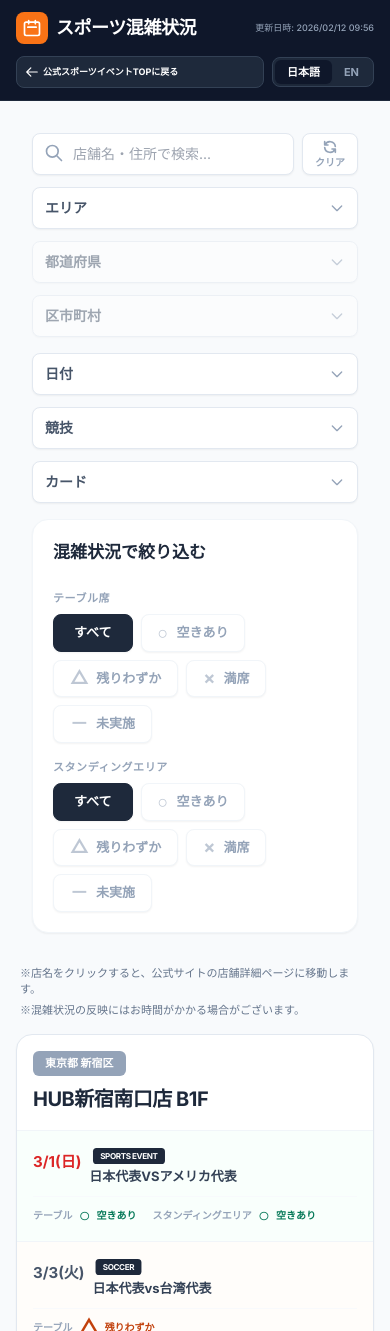
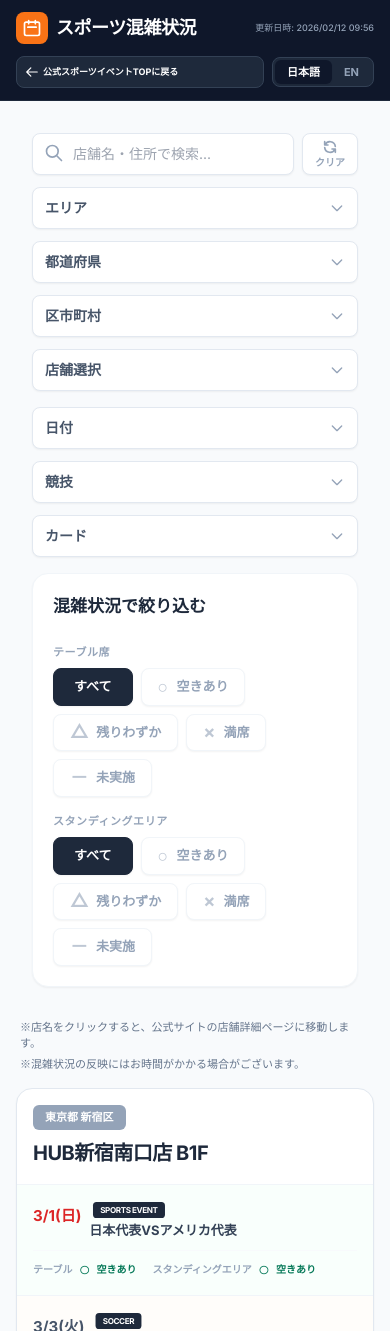
Before and after one commit to 9477781/sports-reservation-app, a React (Vite) app: page / in a window 390 px wide. Shown: the top 1331 px of the page. Built offline with nearby package versions, Linux system fonts and the light colour scheme.

Commit message:
UIの修正とフィルタ機能の強化

```diff
--- a/App.tsx
+++ b/App.tsx
@@ -25,6 +25,16 @@ const App: React.FC = () => {
   const [selectedMatch, setSelectedMatch] = useState<string[]>([]);
   const [selectedTableStatus, setSelectedTableStatus] = useState<ReservationStatus | "ALL">("ALL");
   const [selectedStandingStatus, setSelectedStandingStatus] = useState<ReservationStatus | "ALL">("ALL");
+
+  // 補助関数: 特定のイベントがフィルターに合致するか判定
+  const isMatchFiltered = (m: any) => {
+    const dateMatch = selectedDate.length === 0 || selectedDate.includes(m.date);
+    const sportMatch = selectedSport.length === 0 || selectedSport.includes(m.sport);
+    const matchTitleMatch = selectedMatch.length === 0 || selectedMatch.includes(language === "ja" ? m.match : m.match_en);
+    const tableStatusMatch = selectedTableStatus === "ALL" || parseStatus(m.status.table) === selectedTableStatus;
+    const standingStatusMatch = selectedStandingStatus === "ALL" || parseStatus(m.status.standing) === selectedStandingStatus;
+    return dateMatch && sportMatch && matchTitleMatch && tableStatusMatch && standingStatusMatch;
+  };
 
   const fetchData = async () => {
     try {
@@ -61,45 +71,29 @@ const App: React.FC = () => {
   const availableRegions = useMemo(() => {
     const regions = new Set<string>();
     data.forEach(item => regions.add(item.region));
-    return ["ALL", ...Array.from(regions).sort()];
+    return ["ALL", ...Array.from(regions)];
   }, [data]);
 
   const availablePrefectures = useMemo(() => {
     const prefs = new Set<string>();
-    data.forEach(item => {
-      if (selectedRegion.length === 0 || selectedRegion.includes(item.region)) {
-        prefs.add(item.prefecture);
-      }
-    });
-    return Array.from(prefs).sort();
-  }, [data, selectedRegion]);
+    data.forEach(item => prefs.add(item.prefecture));
+    return Array.from(prefs);
+  }, [data]);
 
   const availableCities = useMemo(() => {
     const cities = new Set<string>();
-    data.forEach(item => {
-      const regionMatch = selectedRegion.length === 0 || selectedRegion.includes(item.region);
-      const prefMatch = selectedPrefecture.length === 0 || selectedPrefecture.includes(item.prefecture);
-      if (regionMatch && prefMatch) {
-         cities.add(item.city);
-      }
-    });
-    return Array.from(cities).sort();
-  }, [data, selectedRegion, selectedPrefecture]);
+    data.forEach(item => cities.add(item.city));
+    return Array.from(cities);
+  }, [data]);
 
   const uniqueStoreNames = useMemo(() => {
     const names = new Set<string>();
     data.forEach((item) => {
-      const regionMatch = selectedRegion.length === 0 || selectedRegion.includes(item.region);
-      const prefMatch = selectedPrefecture.length === 0 || selectedPrefecture.includes(item.prefecture);
-      const cityMatch = selectedCity.length === 0 || selectedCity.includes(item.city);
-
-      if (regionMatch && prefMatch && cityMatch) {
       const name = language === "ja" ? item.name : item.name_en;
       if (name) names.add(name);
-      }
     });
-    return Array.from(names).sort();
-  }, [data, language, selectedRegion, selectedPrefecture, selectedCity]);
+    return Array.from(names);
+  }, [data, language]);
 
   const availableDates = useMemo(() => {
     const dates = new Set<string>();
@@ -123,7 +117,13 @@ const App: React.FC = () => {
   }, [data, language]);
 
   const filteredData = useMemo(() => {
-    return data.filter((item) => {
+    return data
+      .map((item) => ({
+        ...item,
+        // 店舗内のイベントもフィルタリングする
+        matches: item.matches.filter(isMatchFiltered)
+      }))
+      .filter((item) => {
         const storeNameJa = item.name.toLowerCase();
         const storeNameEn = item.name_en ? item.name_en.toLowerCase() : "";
         const address = item.address ? item.address.toLowerCase() : "";
@@ -135,17 +135,10 @@ const App: React.FC = () => {
         const matchesCity = selectedCity.length === 0 || selectedCity.includes(item.city);
         const matchesStoreSelect = selectedStoreName.length === 0 || selectedStoreName.includes(language === "ja" ? item.name : item.name_en);
 
-      const matchesDynamic = item.matches.some(m => {
-        const dateMatch = selectedDate.length === 0 || selectedDate.includes(m.date);
-        const sportMatch = selectedSport.length === 0 || selectedSport.includes(m.sport);
-        const matchTitleMatch = selectedMatch.length === 0 || selectedMatch.includes(language === "ja" ? m.match : m.match_en);
-        const tableStatusMatch = selectedTableStatus === "ALL" || parseStatus(m.status.table) === selectedTableStatus;
-        const standingStatusMatch = selectedStandingStatus === "ALL" || parseStatus(m.status.standing) === selectedStandingStatus;
+        // フィルタリングされた結果、1つでもイベントが残っているか、またはイベントフィルターが全く設定されていない場合
+        const hasVisibleMatches = item.matches.length > 0;
 
-        return dateMatch && sportMatch && matchTitleMatch && tableStatusMatch && standingStatusMatch;
-      });
-
-      return matchesSearch && matchesRegion && matchesPrefecture && matchesCity && matchesStoreSelect && matchesDynamic;
+        return matchesSearch && matchesRegion && matchesPrefecture && matchesCity && matchesStoreSelect && hasVisibleMatches;
       });
   }, [data, searchQuery, selectedRegion, selectedPrefecture, selectedCity, selectedStoreName, selectedDate, selectedSport, selectedMatch, selectedTableStatus, selectedStandingStatus, language]);
 
@@ -176,16 +169,9 @@ const App: React.FC = () => {
           searchQuery={searchQuery}
           onSearchChange={setSearchQuery}
           selectedRegion={selectedRegion}
-          onRegionChange={(val) => {
-            setSelectedRegion(val);
-            setSelectedPrefecture([]);
-            setSelectedCity([]);
-          }}
+          onRegionChange={setSelectedRegion}
           selectedPrefecture={selectedPrefecture}
-          onPrefectureChange={(val) => {
-            setSelectedPrefecture(val);
-            setSelectedCity([]);
-          }}
+          onPrefectureChange={setSelectedPrefecture}
           selectedCity={selectedCity}
           onCityChange={setSelectedCity}
           regions={availableRegions}
--- a/components/FilterControls.tsx
+++ b/components/FilterControls.tsx
@@ -90,9 +90,9 @@ const MultiSelect: React.FC<{
                 type="checkbox"
                 checked={selectedValues.includes(opt)}
                 onChange={() => toggleOption(opt)}
-                className="w-4 h-4 rounded border-slate-300 text-blue-600 focus:ring-blue-500"
+                className="w-4 h-4 rounded border-slate-300 text-blue-600 focus:ring-blue-500 shrink-0"
               />
-              <span className="text-sm font-medium text-slate-700 whitespace-nowrap overflow-hidden text-ellipsis">
+              <span className="text-sm font-medium text-slate-700 whitespace-normal leading-tight">
                 {formatOption ? formatOption(opt) : opt}
               </span>
             </label>
@@ -162,8 +162,8 @@ const FilterControls: React.FC<FilterControlsProps> = ({
 
   return (
     <div className="space-y-4 mb-8 px-4">
-      {/* 検索・地域・都道府県・市区町村 */}
-      <div className="grid grid-cols-1 md:grid-cols-2 lg:grid-cols-5 gap-3">
+      {/* 検索・地域・都道府県・市区町村・店舗・リセット */}
+      <div className="grid grid-cols-1 md:grid-cols-2 lg:grid-cols-6 gap-3">
         <div className="flex gap-2 w-full">
           <div className="relative flex-grow">
             <input
@@ -192,11 +192,7 @@ const FilterControls: React.FC<FilterControlsProps> = ({
           label={language === "ja" ? "エリア" : "Region"}
           options={regions}
           selectedValues={selectedRegion}
-          onChange={(vals) => {
-            onRegionChange(vals);
-            onPrefectureChange([]);
-            onCityChange([]);
-          }}
+          onChange={onRegionChange}
           formatOption={translate}
         />
 
@@ -204,12 +200,8 @@ const FilterControls: React.FC<FilterControlsProps> = ({
           label={language === "ja" ? "都道府県" : "Prefecture"}
           options={prefectures}
           selectedValues={selectedPrefecture}
-          onChange={(vals) => {
-            onPrefectureChange(vals);
-            onCityChange([]);
-          }}
+          onChange={onPrefectureChange}
           formatOption={translate}
-          disabled={selectedRegion.length === 0 && regions.length > 1}
         />
 
         <MultiSelect
@@ -218,15 +210,21 @@ const FilterControls: React.FC<FilterControlsProps> = ({
           selectedValues={selectedCity}
           onChange={onCityChange}
           formatOption={translate}
-          disabled={selectedPrefecture.length === 0 && prefectures.length > 1}
+        />
+
+        <MultiSelect
+          label={language === "ja" ? "店舗選択" : "Store Name"}
+          options={storeNames}
+          selectedValues={selectedStoreName}
+          onChange={onStoreNameChange}
         />
 
         {/* PC Reset Button */}
         <button
           onClick={onReset}
-          className="hidden lg:flex items-center justify-center gap-2 w-full py-2.5 bg-slate-800 hover:bg-slate-900 text-white rounded-lg text-sm font-black transition-all shadow-md active:scale-95"
+          className="hidden lg:flex items-center justify-center gap-2 w-full py-2 bg-slate-800 hover:bg-slate-900 text-white rounded-lg text-xs font-bold transition-all shadow-md active:scale-95"
         >
-          <svg className="w-4 h-4" fill="none" stroke="currentColor" viewBox="0 0 24 24">
+          <svg className="w-3.5 h-3.5" fill="none" stroke="currentColor" viewBox="0 0 24 24">
             <path strokeLinecap="round" strokeLinejoin="round" strokeWidth={2.5} d="M4 4v5h.582m15.356 2A8.001 8.001 0 004.582 9m0 0H9m11 11v-5h-.581m0 0a8.003 8.003 0 01-15.357-2m15.357 2H15" />
           </svg>
           {language === "ja" ? "条件をリセット" : "Reset Filters"}
--- a/components/StoreCard.tsx
+++ b/components/StoreCard.tsx
@@ -66,7 +66,7 @@ const StoreCard: React.FC<StoreCardProps> = ({ data, language }) => {
           const isStandingUnused = match.status.standing.includes("未使用");
 
           return (
-            <div key={idx} className={`flex flex-col px-4 py-4 border-b border-slate-100 last:border-b-0 ${getRowBgClass(match.status.table)}`}>
+            <div key={`${match.date}-${match.match}`} className={`flex flex-col px-4 py-4 border-b border-slate-100 last:border-b-0 ${getRowBgClass(match.status.table)}`}>
               {/* Top Row: Date and Match Info */}
               <div className="flex items-start">
                 {/* Date */}
--- a/components/StoreTable.tsx
+++ b/components/StoreTable.tsx
@@ -1,5 +1,5 @@
 
-import React from "react";
+import React, { useMemo } from "react";
 import { StoreData, ReservationStatus } from "../types";
 import { STATUS_MAP, parseStatus } from "../constants";
 
@@ -11,8 +11,33 @@ interface StoreTableProps {
 const StoreTable: React.FC<StoreTableProps> = ({ data, language }) => {
   if (!data || data.length === 0) return null;
 
-  // 全てのイベントの日付、イベント名、対戦カードを抽出
-  const allMatches = data[0].matches;
+  // 表示すべき「列（イベント）」のユニークなリストを作成（日付と対戦カードで識別）
+  const visibleMatchKeys = useMemo(() => {
+    const keys = new Set<string>();
+    data.forEach(store => {
+      store.matches.forEach(m => {
+        keys.add(`${m.date}_${m.match}`);
+      });
+    });
+    return Array.from(keys);
+  }, [data]);
+
+  // 列ヘッダー用のデータを構築
+  const headerMatches = useMemo(() => {
+    const matches: any[] = [];
+    const seen = new Set<string>();
+    data.forEach(store => {
+      store.matches.forEach(m => {
+        const key = `${m.date}_${m.match}`;
+        if (!seen.has(key)) {
+          matches.push(m);
+          seen.add(key);
+        }
+      });
+    });
+    // 日付順にソート
+    return matches.sort((a, b) => a.date.localeCompare(b.date));
+  }, [data]);
 
   const getEventBadgeClass = (sport: string) => {
     const name = sport.toLowerCase();
@@ -84,7 +109,7 @@ const StoreTable: React.FC<StoreTableProps> = ({ data, language }) => {
             <th className="bg-[#f97316] text-white text-[15px] font-bold p-4 border-r border-white/20 min-w-[240px] sticky left-36 z-20">
               {language === "ja" ? "店名" : "Shop Name"}
             </th>
-            {allMatches.map((match, idx) => (
+            {headerMatches.map((match, idx) => (
               <th key={idx} className="bg-slate-800 text-white p-0 border-r border-white/10 min-w-[200px]">
                 <div className="flex flex-col h-full">
                   <div className={`p-3 text-sm font-bold border-b border-white/10 ${
@@ -125,7 +150,14 @@ const StoreTable: React.FC<StoreTableProps> = ({ data, language }) => {
                   {language === "ja" ? item.name : item.name_en}
                 </a>
               </td>
-              {item.matches.map((match, mIdx) => {
+              {headerMatches.map((hMatch, mIdx) => {
+                // この店舗が、ヘッダーに存在するイベントを持っているか探す
+                const match = item.matches.find(m => m.date === hMatch.date && m.match === hMatch.match);
+
+                if (!match) {
+                  return <td key={mIdx} className="p-3 border-r border-b border-slate-200 bg-slate-50/30"></td>;
+                }
+
                 const isStandingUnused = match.status.standing.includes("未使用");
                 return (
                   <td key={mIdx} className="p-3 border-r border-b border-slate-200 align-middle min-w-[260px]">
```
Lines whose indentation alone changed are shown as unchanged.
